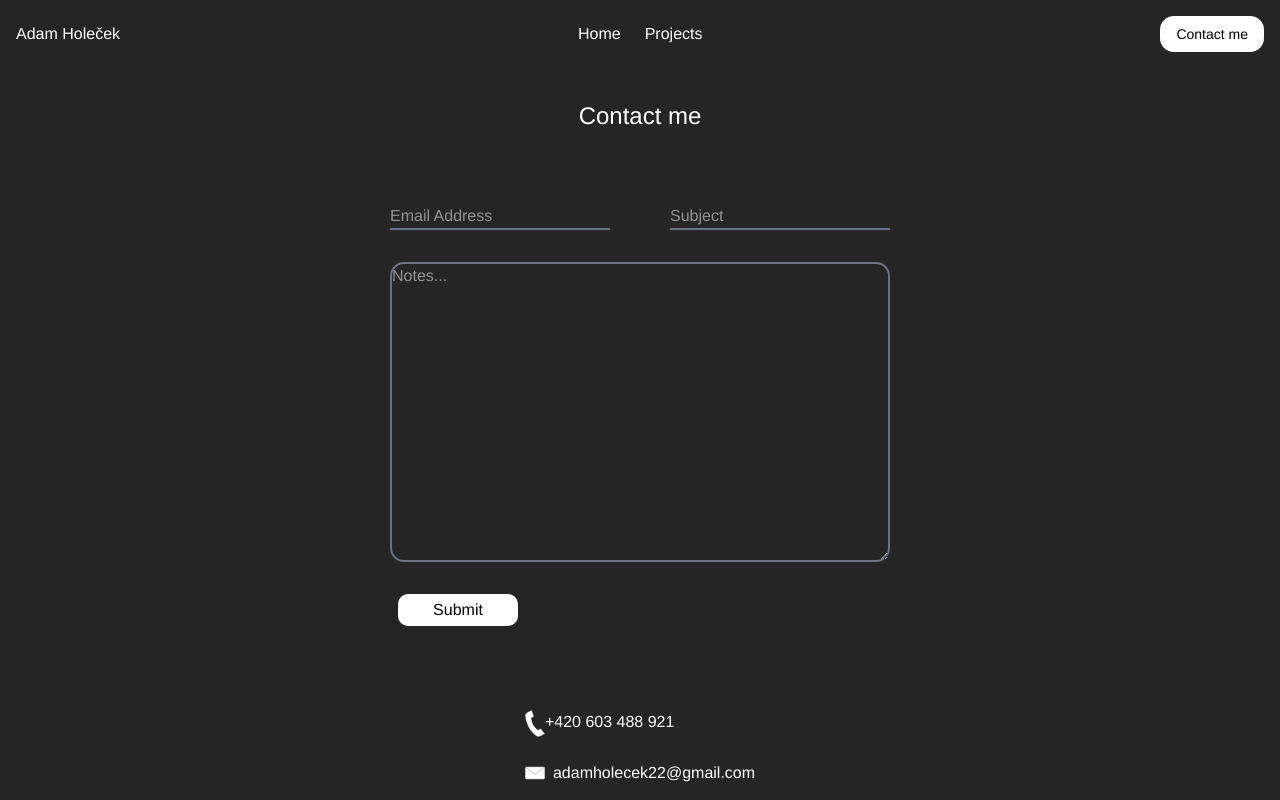
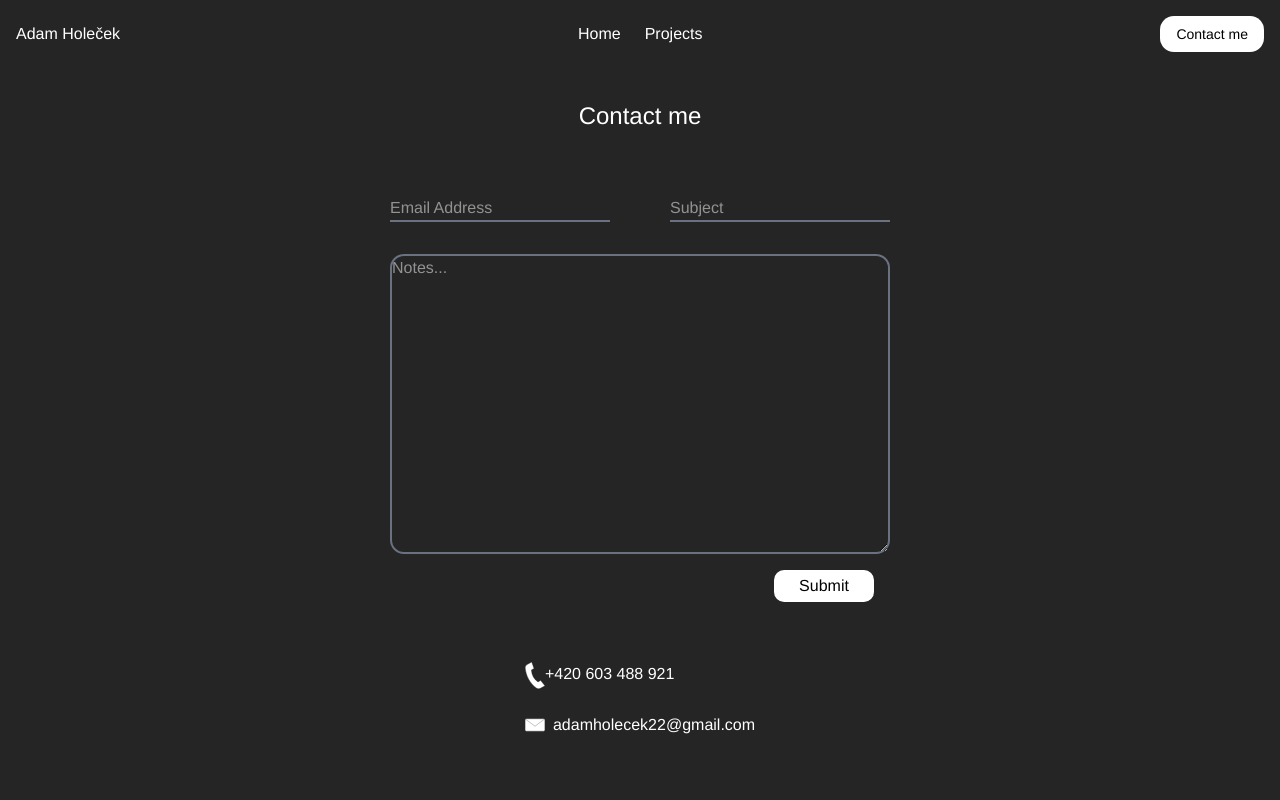
Before and after one commit to Adam222372/my-portfolio, a Next.js app: page /en/contact in a window 1280 px wide. Built offline with nearby package versions, Linux system fonts and the light colour scheme; a web font is replaced by a local one.

Commit message:
fix: adjust contact form layout and styling for improved user experience

```diff
--- a/app/[lang]/contact/page.tsx
+++ b/app/[lang]/contact/page.tsx
@@ -6,24 +6,25 @@ export default function Contact() {
             <h2 className={"text-center text-2xl"}>Contact me</h2>
             <div className={"flex justify-center flex-col items-center"}>
 
-                <form action={"/contact"} method={"POST"} className={"flex flex-col my-10"}>
+                <form action={"/contact"} method={"POST"} className={"flex flex-col my-8"}>
 
                     <div className="flex space-y-2 justify-between w-full">
                     <input type={"email"} name={"email"} placeholder={"Email Address"}
                            className={"border-b-2 border-gray-500 focus:border-white focus:outline-hidden my-8 w-55"}
                            required={true}/>
 
-                    <input type={"text"} name={"subject"} placeholder={"Subject"} required={true}
+                    <input type={"text"} name={"subject"} placeholder={"Subject"}
                            className={"border-b-2  border-gray-500 focus:border-white focus:outline-hidden my-8 w-55"}/>
 
                     </div>
 
-                    <textarea name={"notes"}
-                              className={" border-gray-500 focus:border-white focus:outline-hidden border-2 rounded-xl min-w-125 max-w-lg h-70 min-h-75 resize placeholder:ml-2"}
-                              placeholder={"Notes..."}></textarea>
+                    <textarea name={"notes"} placeholder={"Notes..."}
+                              className={" border-gray-500 focus:border-white focus:outline-hidden border-2 rounded-xl min-w-125 max-w-lg h-70 min-h-75 resize placeholder:ml-2"}></textarea>
 
+                    <div className="flex justify-end items-center">
+                    <button className={"bg-white text-black rounded-lg focus:border-white w-25 h-8 cursor-pointer m-4 hover:bg-gray-400 transition "}>Submit</button>
+                    </div>
 
-                    <button className={"bg-white text-black rounded-lg focus:border-white w-30 h-8 my-8 cursor-pointer m-2 item-end"}>Submit</button>
                 </form>
 
 
```
